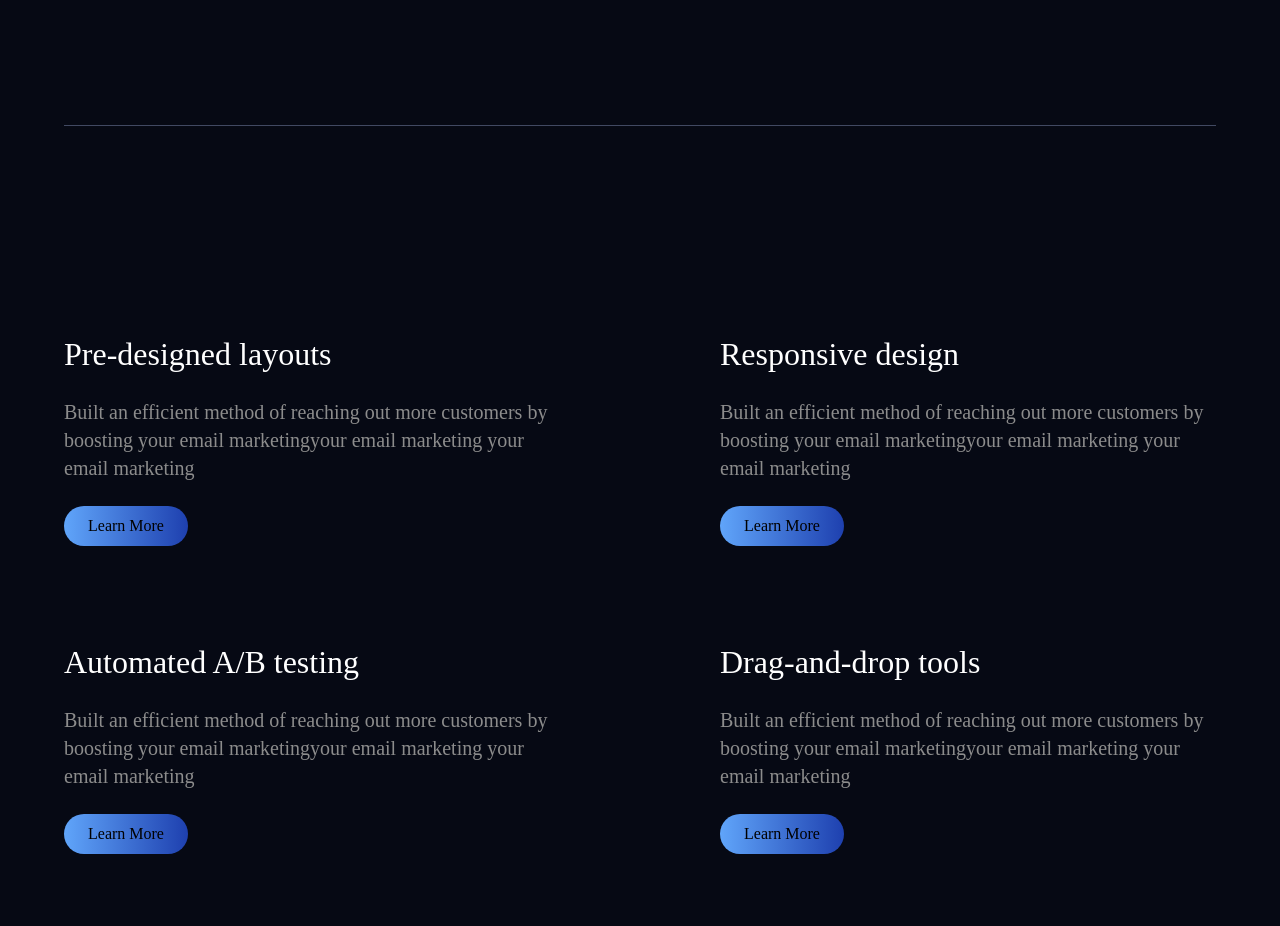
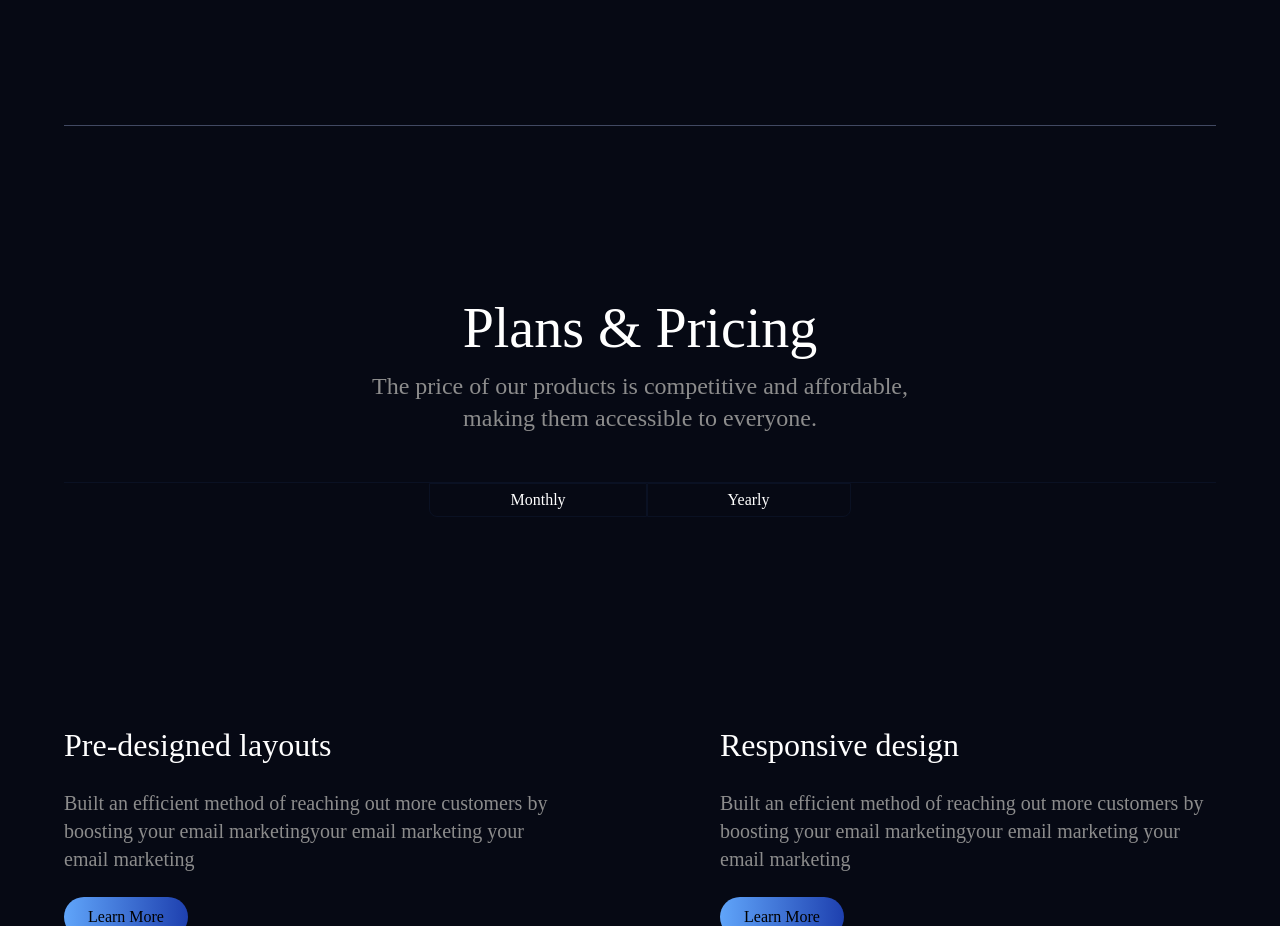
Before and after one commit to FarzadAF292/MailerLite, a website: page src/index.html in a window 1280 px wide. Shown: the part 3900-4826 px from the top of the page. Drawn offline with nearby package versions, Linux system fonts and the light colour scheme; a web font is replaced by a local one.

Commit message:
Working on perchuse section

```diff
--- a/src/index.html
+++ b/src/index.html
@@ -216,6 +216,19 @@
 
       <section id="fourth-section">
 
+        <div id="perchuse">
+          <header class="text-center border-b-[0.5px] border-b-[#0A1123] pt-40 pb-12">
+            <h1 class="text-white text-[56px] font-medium">Plans & Pricing</h1>
+
+            <p class="text-2xl font-normal text-[#8C8C8C] text-center">The price of our products is competitive and affordable, <br> making them accessible to everyone.</p>
+          </header>
+
+          <div class="flex justify-center items-center">
+            <button class="px-20 py-1 text-white border-[0.5px] border-[#0A1123] rounded-bl-lg hover:bg-[#0A1123]">Monthly</button>
+            <button class="px-20 py-1 text-white border-[0.5px] border-[#0A1123] rounded-br-lg hover:bg-[#0A1123]">Yearly</button>
+          </div>
+        </div>
+
         <div class="grid items-center grid-cols-2 grid-rows-2 py-44">
           <div id="awal" class="flex flex-col items-start gap-6 pr-20">
             <h1 class="text-[32px] leading-10 font-medium text-white">Pre-designed layouts</h1>
@@ -267,6 +280,7 @@
       </section>
     </main>
 
-    <footer></footer>
+    <footer>
+    </footer>
   </body>
 </html>
```
Also changed, not shown: dist/output.css, images/Mark.png (added).
